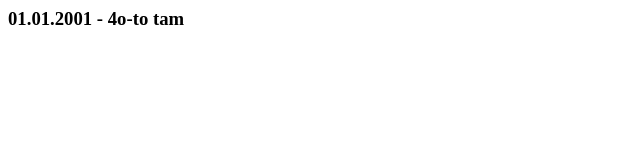
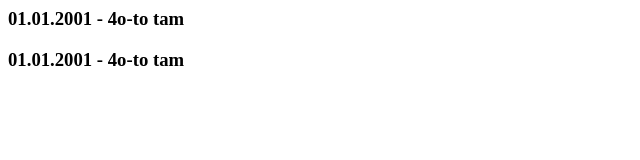
Before and after one commit to Shibzbik/lonusmods.github.io, a plain HTML site: page index.html in a window 1280 px wide. Shown: the whole page, without its empty margins (0-640 px from the left). Drawn offline with Linux system fonts and the light colour scheme.

Commit message:
Update index.html

```diff
--- a/index.html
+++ b/index.html
@@ -4,6 +4,7 @@
 		</head>
 	<body>
 	<h3>01.01.2001 - 4o-to tam</h3>
+	<h3>01.01.2001 - 4o-to tam</h3>
 	</body>
 
 </html>
```
